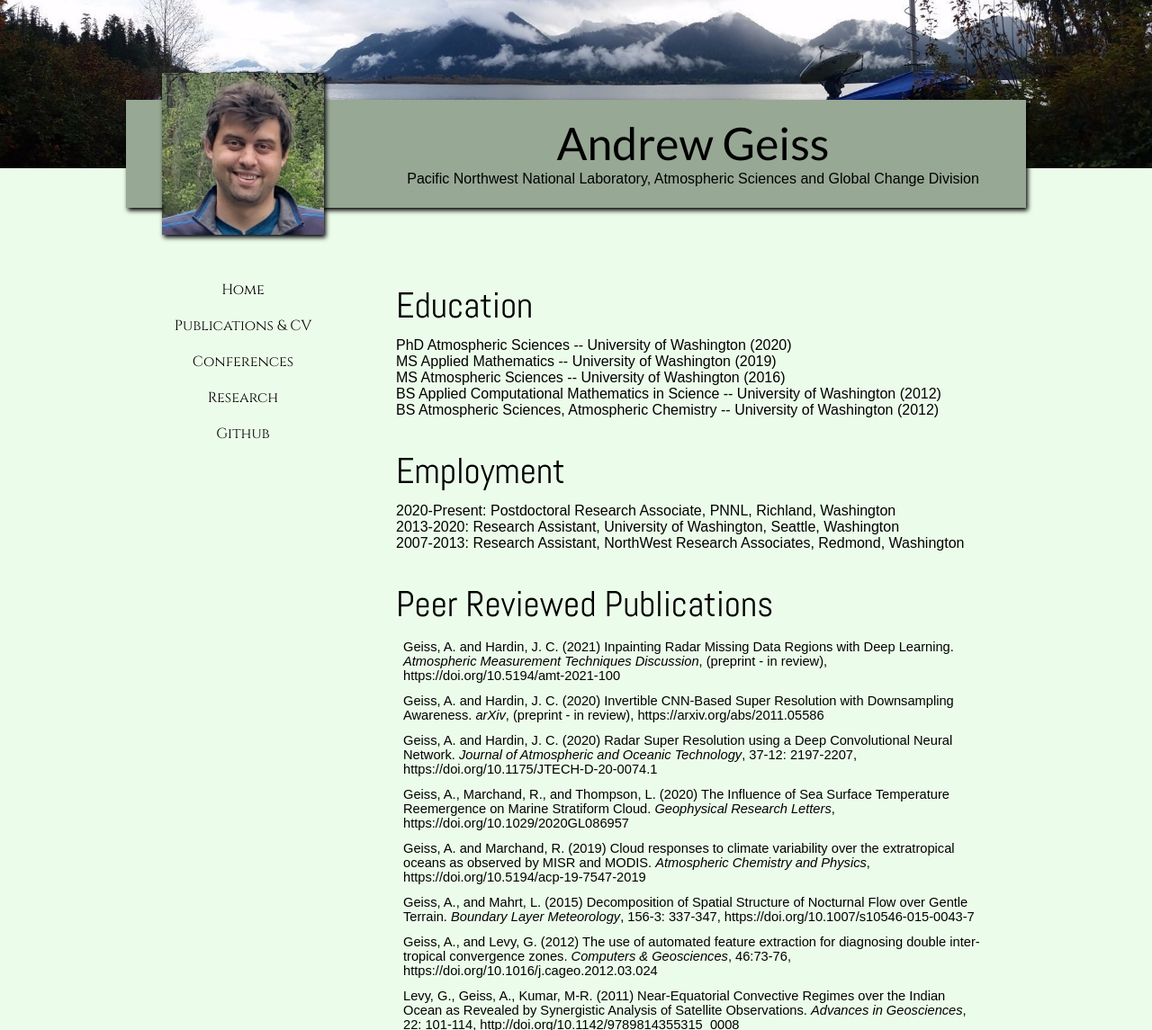
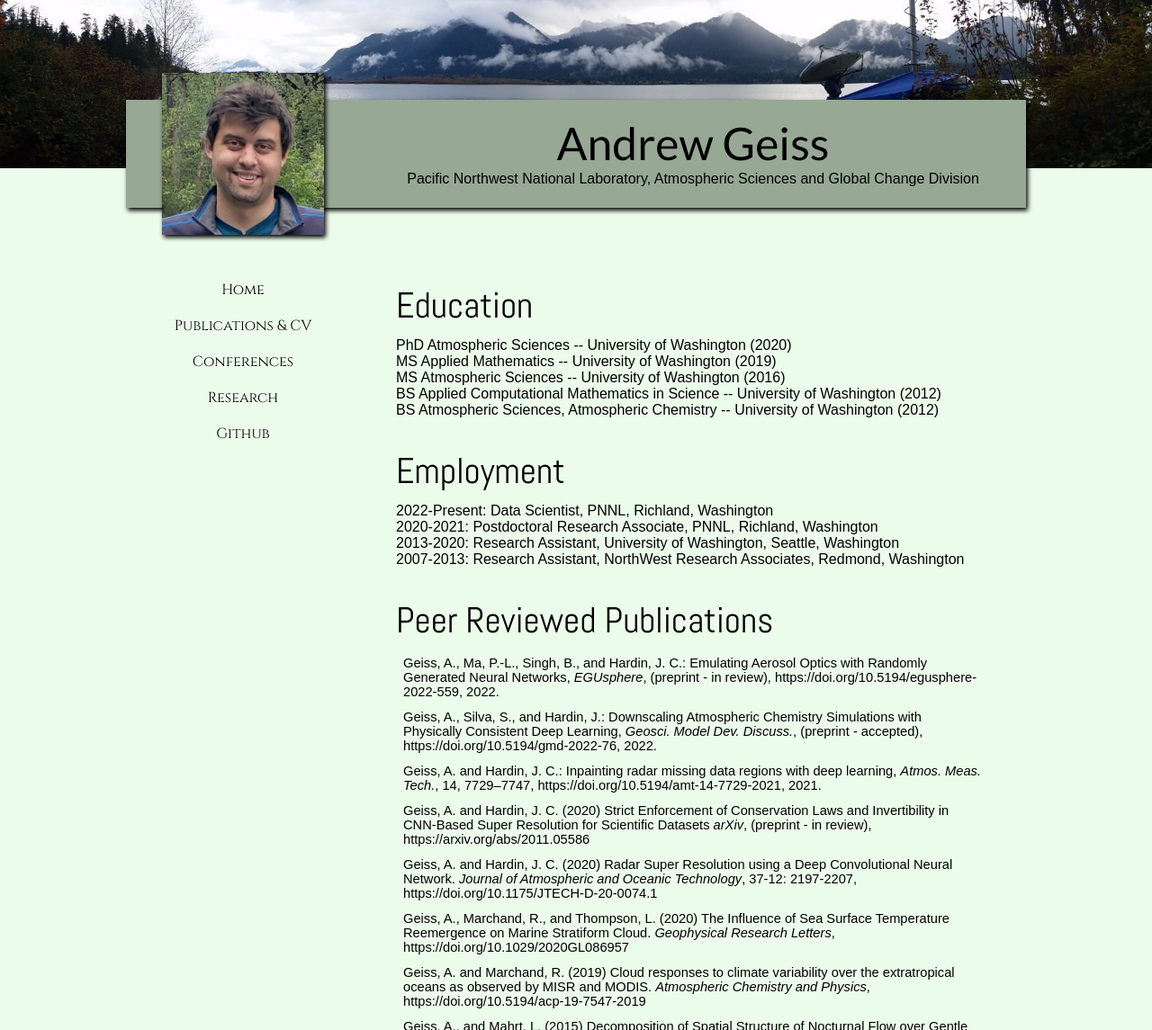
Before and after one commit to avgeiss/website, a plain HTML site: page cv.html in a window 1280 px wide. Shown: the top 1145 px of the page at 90% size. Drawn offline with Linux system fonts and the light colour scheme.

Commit message:
updated with new papers and position change at PNNL

```diff
--- a/cv.html
+++ b/cv.html
@@ -32,17 +32,30 @@ MS Atmospheric Sciences -- University of Washington (2016)<br/>
 BS Applied Computational Mathematics in Science -- University of Washington (2012) <br/>
 BS Atmospheric Sciences, Atmospheric Chemistry  -- University of Washington (2012)<br/>
 <h2> Employment</h2>
-<a href="https://www.pnnl.gov">2020-Present: Postdoctoral Research Associate, PNNL, Richland, Washington</a><br/>
+<a href="https://www.pnnl.gov">2022-Present: Data Scientist, PNNL, Richland, Washington</a><br/>
+<a href="https://www.pnnl.gov">2020-2021: Postdoctoral Research Associate, PNNL, Richland, Washington</a><br/>
 <a href="http://www.nwra.com">2013-2020: Research Assistant, University of Washington, Seattle, Washington</a><br/>
 <a href="http://atmos.uw.edu">2007-2013: Research Assistant, NorthWest Research Associates, Redmond, Washington</a>
 <h2> Peer Reviewed Publications</h2>
-<a href="https://amt.copernicus.org/preprints/amt-2021-100/" target="_blank"><div class="citation">Geiss, A. and Hardin, J. C. (2021) Inpainting Radar Missing Data Regions with Deep Learning. <i>Atmospheric Measurement Techniques Discussion</i>, (preprint - in review), https://doi.org/10.5194/amt-2021-100</div></a>
-<a href="https://arxiv.org/abs/2011.05586" target="_blank"><div class="citation">Geiss, A. and Hardin, J. C. (2020) Invertible CNN-Based Super Resolution with Downsampling Awareness. <i>arXiv</i>, (preprint - in review), https://arxiv.org/abs/2011.05586</div></a>
+
+<a href="https://egusphere.copernicus.org/preprints/2022/egusphere-2022-559/" target="_blank"><div class="citation">Geiss, A., Ma, P.-L., Singh, B., and Hardin, J. C.: Emulating Aerosol Optics with Randomly Generated Neural Networks, <i>EGUsphere</i>, (preprint - in review), https://doi.org/10.5194/egusphere-2022-559, 2022. </div></a>
+
+<a href="https://gmd.copernicus.org/preprints/gmd-2022-76/" target="_blank"><div class="citation">Geiss, A., Silva, S., and Hardin, J.: Downscaling Atmospheric Chemistry Simulations with Physically Consistent Deep Learning, <i>Geosci. Model Dev. Discuss.</i>, (preprint - accepted), https://doi.org/10.5194/gmd-2022-76, 2022.</div></a>
+
+<a href="https://amt.copernicus.org/articles/14/7729/2021/amt-14-7729-2021.html" target="_blank"><div class="citation">Geiss, A. and Hardin, J. C.: Inpainting radar missing data regions with deep learning, <i>Atmos. Meas. Tech.</i>, 14, 7729–7747, https://doi.org/10.5194/amt-14-7729-2021, 2021.</div></a>
+
+<a href="https://arxiv.org/abs/2011.05586" target="_blank"><div class="citation">Geiss, A. and Hardin, J. C. (2020) Strict Enforcement of Conservation Laws and Invertibility in CNN-Based Super Resolution for Scientific Datasets <i>arXiv</i>, (preprint - in review), https://arxiv.org/abs/2011.05586</div></a>
+
 <a href="https://journals.ametsoc.org/view/journals/atot/37/12/jtech-d-20-0074.1.xml" target="_blank"><div class="citation">Geiss, A. and Hardin, J. C. (2020) Radar Super Resolution using a Deep Convolutional Neural Network. <i>Journal of Atmospheric and Oceanic Technology</i>, 37-12: 2197-2207, https://doi.org/10.1175/JTECH-D-20-0074.1</div></a>
+
 <a href="https://agupubs.onlinelibrary.wiley.com/doi/abs/10.1029/2020GL086957" target="_blank"><div class="citation">Geiss, A., Marchand, R., and Thompson, L. (2020) The Influence of Sea Surface Temperature Reemergence on Marine Stratiform Cloud. <i>Geophysical Research Letters</i>, https://doi.org/10.1029/2020GL086957</div></a>
+
 <a href="https://www.atmos-chem-phys-discuss.net/acp-2018-520/" target="_blank"><div class="citation">Geiss, A. and Marchand, R. (2019) Cloud responses to climate variability over the extratropical oceans as observed by MISR and MODIS. <i>Atmospheric Chemistry and Physics</i>, https://doi.org/10.5194/acp-19-7547-2019</div></a>
+
 <a href="https://link.springer.com/article/10.1007/s10546-015-0043-7" target="_blank"><div class="citation">Geiss, A., and Mahrt, L. (2015) Decomposition of Spatial Structure of Nocturnal Flow over Gentle Terrain. <i>Boundary Layer Meteorology</i>, 156-3: 337-347, https://doi.org/10.1007/s10546-015-0043-7</div></a>
+
 <a href="https://www.sciencedirect.com/science/article/pii/S0098300412001197" target="_blank"><div class="citation">Geiss, A., and Levy, G. (2012) The use of automated feature extraction for diagnosing double inter-tropical convergence zones. <i>Computers &amp; Geosciences</i>, 46:73-76, https://doi.org/10.1016/j.cageo.2012.03.024</div></a>
+
 <a href="https://www.worldscientific.com/doi/abs/10.1142/9789814355315_0008" target="_blank"><div class="citation">Levy, G., Geiss, A., Kumar, M-R. (2011) Near-Equatorial Convective Regimes over the Indian Ocean as Revealed by Synergistic Analysis of Satellite Observations. <i>Advances in Geosciences</i>, 22: 101-114, http://doi.org/10.1142/9789814355315_0008</div></a>
 
 
```
Also changed, not shown: conferences.html (+2 -0 lines), index.html (+3 -1 lines).
